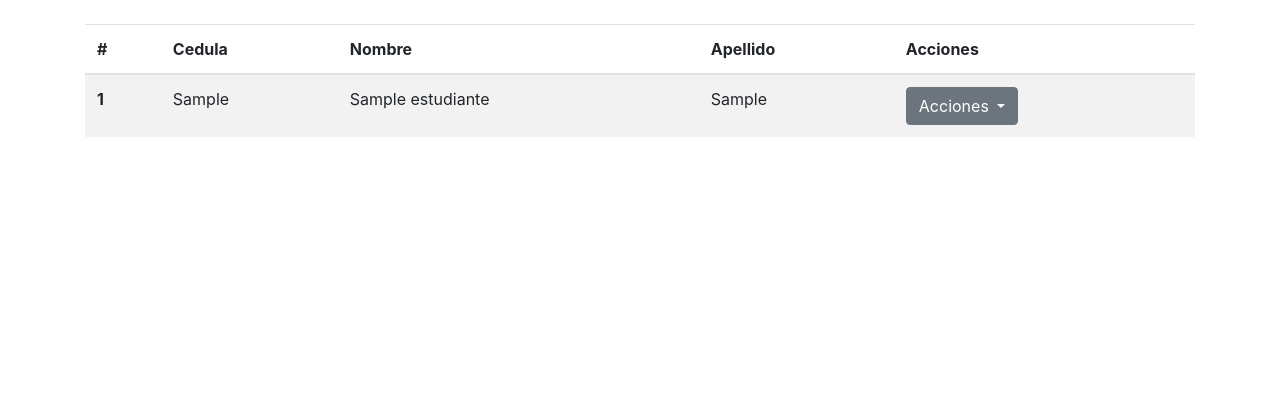
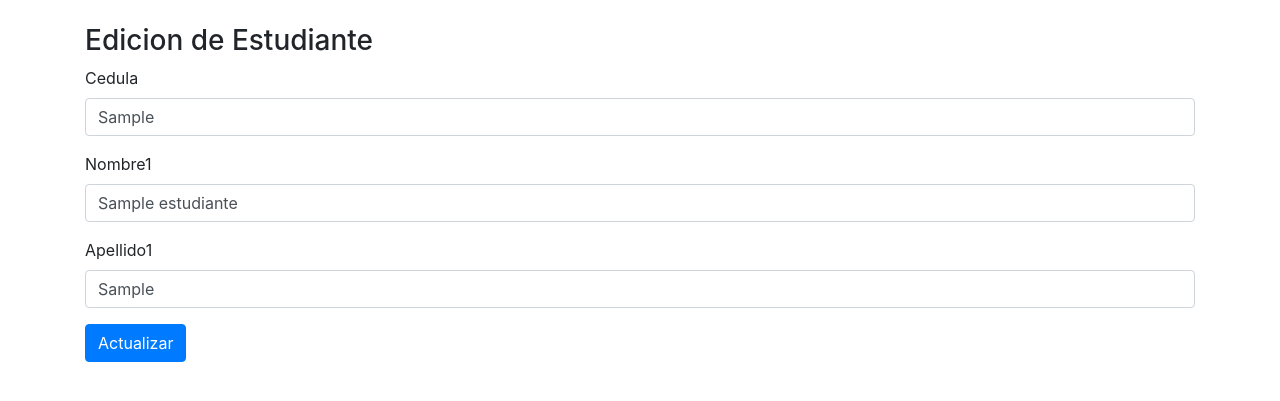
Before and after one commit to sandraveraza/Proyecto-de-CRUD-PHP, a PHP site: page /index.php?action=editarestudiante&id=1 in a window 1280 px wide. Shown: the part 56-457 px from the top of the page. Run offline with PHP 8.4, Linux system fonts and the light colour scheme; tables that the repository leaves empty or names only in its code hold one stand-in row (values such as "Sample post").

Commit message:
agregamos borrado de estudiante en CRUD

```diff
--- a/index.php
+++ b/index.php
@@ -43,7 +43,12 @@
 
         <div class="container">
             <?php
-                include ($route->mostrarSeccion('home'));
+             if (isset($_GET['action'])){
+                $action = $_GET['action'];
+             }else{
+                 $action = 'home';
+             }
+                include ($route->mostrarSeccion($action));
             ?>
         </div>
 
--- a/src/EstudianteModel.php
+++ b/src/EstudianteModel.php
@@ -23,15 +23,15 @@
             return $resulset;
         }
 
-        public function get($cedula){
+        public function get($id){
             $query = "
             SELECT * FROM `estudiante`
-            WHERE
-                ci_estudiante  = :cedula
+                WHERE
+            id  = :id
             ";
 
             $stmt = $this->instancia->prepare($query);
-            $stmt->bindParam(':cedula', $cedula);
+            $stmt->bindParam(':id', $id);
 
                 if($stmt->execute()){
                     $resulset = $stmt->fetch(\PDO::FETCH_ASSOC);
--- a/src/RouteController.php
+++ b/src/RouteController.php
@@ -8,8 +8,8 @@ class RouteController {
                 $contenido = "views/home.php";
                 break;
 
-            case 'estudiante':
-                $contenido = "views/estudiante.php";
+            case 'editarestudiante':
+                $contenido = "views/editarestudiante.php";
                 break;
 
             default:
--- /dev/null
+++ b/views/editarestudiante.php
@@ -0,0 +1,32 @@
+
+<?php
+
+use App\EstudianteModel;
+$id = $_GET["id"];
+$estudianteModel = new EstudianteModel();
+$estudiante = $estudianteModel->get($id);
+
+?>
+
+<div class="row mt-4">
+    <div class="col">
+       <h3>Edicion de Estudiante</h3>
+
+        <form method="POST">
+            <div class="form-group">
+                <label>Cedula</label>
+                <input type="text" class="form-control" value="<?php echo $estudiante["cedula"]?>">
+            </div>
+            <div class="form-group">
+                <label>Nombre1</label>
+                <input type="text" class="form-control" value="<?php echo $estudiante["nombre1"]?>">
+            </div>
+            <div class="form-group">
+                <label>Apellido1</label>
+                <input type="text" class="form-control" value="<?php echo $estudiante["apellido1"]?>">
+            </div>
+
+            <button type="submit" class="btn btn-primary">Actualizar</button>
+        </form>
+    </div>
+</div>
--- a/views/home.php
+++ b/views/home.php
@@ -6,6 +6,12 @@ use App\EstudianteModel;
 $estudianteModel = new EstudianteModel();
 $estudiantes = $estudianteModel->getAll();
 //var_dump($estudiantes);
+
+if (isset($_GET['delete'])){
+    $id = $_GET['delete'];
+    $estudianteModel->delete($id);
+}
+
 ?>
 
 <div class="row mt-4">
@@ -13,7 +19,6 @@ $estudiantes = $estudianteModel->getAll();
         <table class="table table-striped">
             <thead>
                 <tr>
-                <th scope="col">#</th>
                 <th scope="col">Cedula</th>
                 <th scope="col">Nombre</th>
                 <th scope="col">Apellido</th>
@@ -26,7 +31,6 @@ $estudiantes = $estudianteModel->getAll();
 
                 ?>
                 <tr>
-                    <th scope="row">1</th>
                     <td><?php echo $estudiante["cedula"]?></td>
                     <td><?php echo $estudiante["nombre1"]?></td>
                     <td><?php echo $estudiante["apellido1"]?></td>
@@ -36,8 +40,8 @@ $estudiantes = $estudianteModel->getAll();
                             Acciones
                         </button>
                         <div class="dropdown-menu" aria-labelledby="dropdownMenuButton">
-                            <a class="dropdown-item" href="#">Editar</a>
-                            <a class="dropdown-item" href="#">Eliminar</a>
+                            <a href="index.php?action=editarestudiante&id=<?php echo $estudiante["id"]?>" class="dropdown-item">Editar</a>
+                            <a href="index.php?action=home&delete=<?php echo $estudiante["id"]?>" class="dropdown-item" href="#">Eliminar</a>
                         </div>
                         </div>
                     </td>
```
